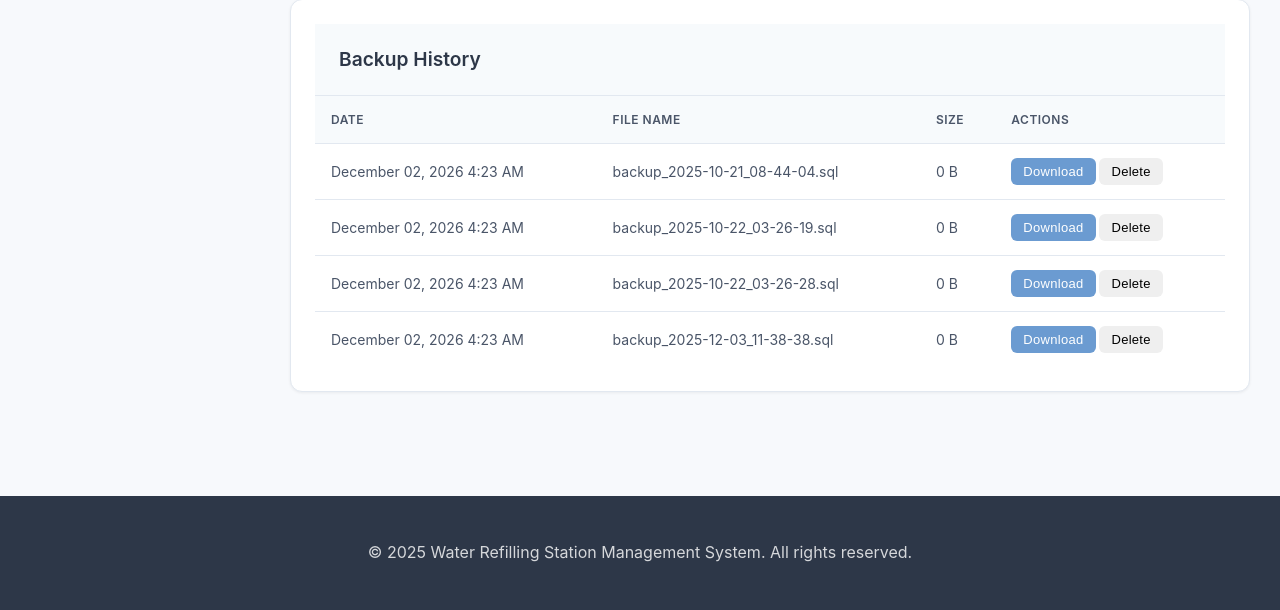
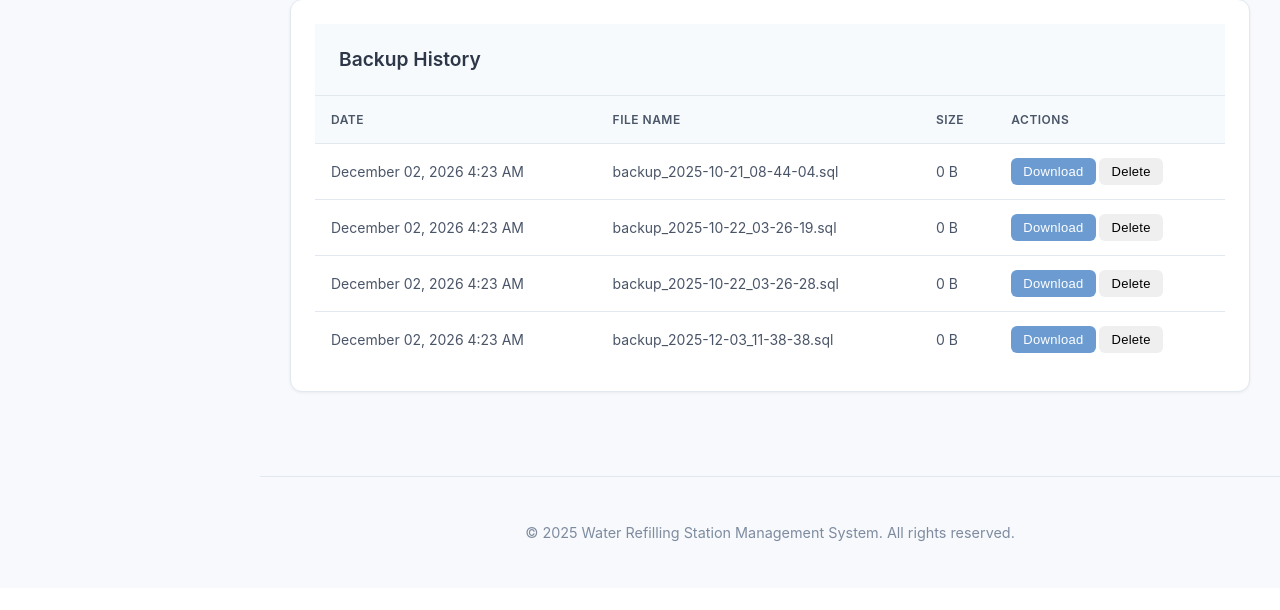
Before and after one commit to bunsai090/Water-Refilling-Station-Management-System, a PHP site: page /backup.php in a window 1280 px wide. Shown: the part 810-1420 px from the top of the page. After the commit the page ends 1352 px from the top, so only its background shows below. Run offline with PHP 8.4, Linux system fonts and the light colour scheme; the visitor is signed in with stand-in values (Sample User, id 1).

Commit message:
Update main.css

```diff
--- a/frontend/assets/css/main.css
+++ b/frontend/assets/css/main.css
@@ -159,29 +159,6 @@ body {
     font-weight: 600;
 }
 
-.feature-card p {
-    color: #718096;
-    font-size: 1rem;
-    line-height: 1.6;
-}
-
-/* Footer */
-.footer {
-    background: #2D3748;
-    color: white;
-    text-align: center;
-    padding: 24px 0;
-    margin-top: 50px;
-}
-
-.footer p {
-    margin: 0;
-    opacity: 0.8;
-}
-
-/* Common UI Components - Minimalist Style */
-
-/* Page Actions */
 .page-actions {
     padding: 20px 30px;
     background: white;
@@ -869,3 +846,25 @@ body {
 .summary-label {
     color: #4A5568;
 }
+/* Footer */
+.footer {
+    background: #F7F9FC;
+    color: #718096;
+    text-align: center;
+    padding: 24px 0;
+    margin-top: 30px;
+    margin-left: 260px;
+    border-top: 1px solid #E2E8F0;
+}
+
+.footer p {
+    margin: 0;
+    opacity: 0.9;
+    font-size: 0.9rem;
+}
+
+@media (max-width: 768px) {
+    .footer {
+        margin-left: 0;
+    }
+}
```
